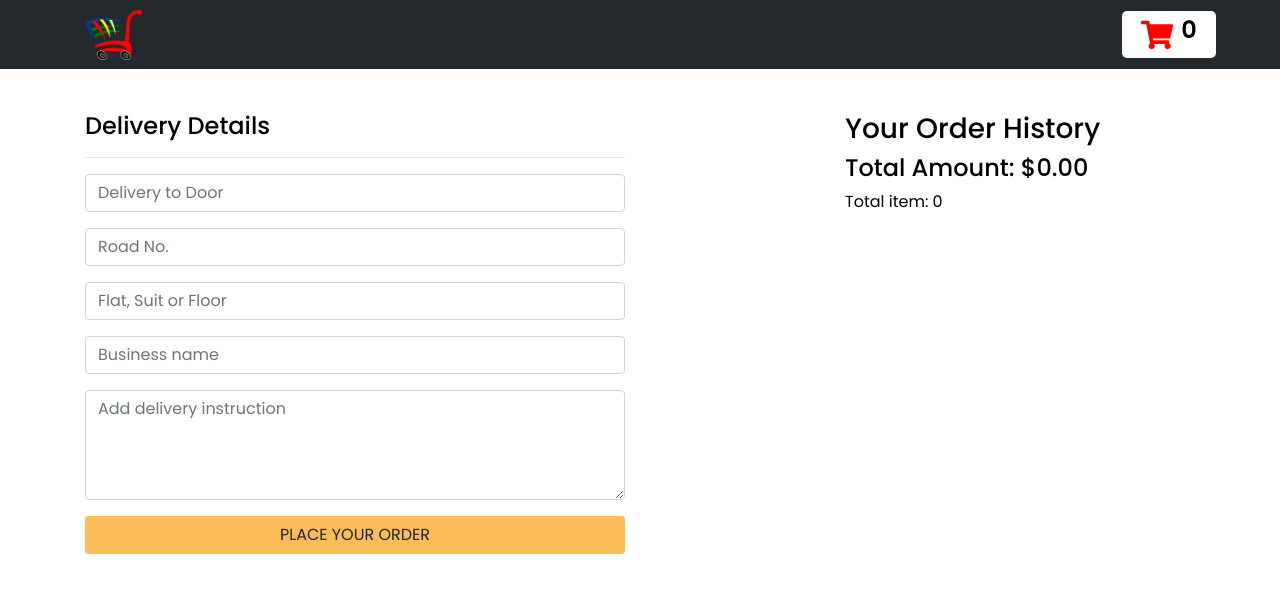
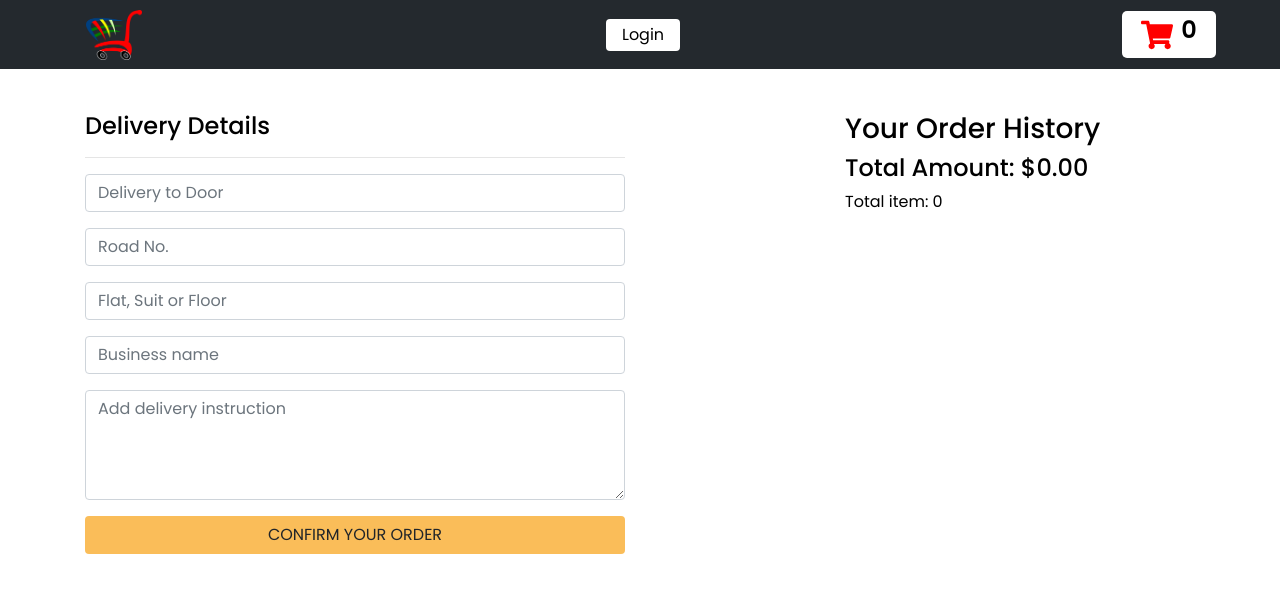
Before and after one commit to jahan-nusrat/redux-cart, a React (Create React App) app: page /checkout in a window 1280 px wide. Shown: the top 592 px of the page. Built offline with nearby package versions, Linux system fonts and the light colour scheme.

Commit message:
login in navbar

```diff
--- a/src/components/Checkout/Checkout.js
+++ b/src/components/Checkout/Checkout.js
@@ -65,7 +65,7 @@ const Checkout = () => {
                     </div>
                     <Link to="/success">
                         <button type="submit" className="btn btn-save text-center">
-                            Place Your Order
+                            Confirm Your Order
                         </button>
                     </Link>
                 </form>
--- a/src/components/Navbar.js/Nav.js
+++ b/src/components/Navbar.js/Nav.js
@@ -8,6 +8,7 @@ import { useState } from 'react';
 import { useEffect } from 'react';
 
 const Nav = () => {
+    const userDetails=useSelector(state=>state.userInfo)
     const cartItems=useSelector(state=>state.cart)
     const [count,setCount] =useState(0)
     useEffect(()=>{
@@ -22,6 +23,9 @@ const Nav = () => {
             <Link to="/">
                 <img src={logo} alt="logo" className="img-fluid nav-logo"/>
             </Link>
+                {
+                    userDetails.email? <h4 style={{color:'#ffffff'}}>{userDetails.name}</h4> : <Link to="/login" style={{color:'#000000', backgroundColor:'#ffffff'}} className="px-3 py-1 rounded">Login</Link>
+                }
             <Link to="/cart" className="d-flex align-items-center cart">
                 <div className="nav-cart mr-2">
                     <FaShoppingCart className="icon-cart" />
--- a/src/components/SignUp/FormValidation.js
+++ b/src/components/SignUp/FormValidation.js
@@ -6,7 +6,7 @@ const FormValidation = (user)=>{
     if(!user.name.trim()){
         error.name="Username Required"
     } else if(!nameRegex.test(user.name)){
-        error.name="Please input alphabet characters only"
+        error.name="Please input alphabet characters only and there can be no space"
     }
 
     //Email Validation
```
